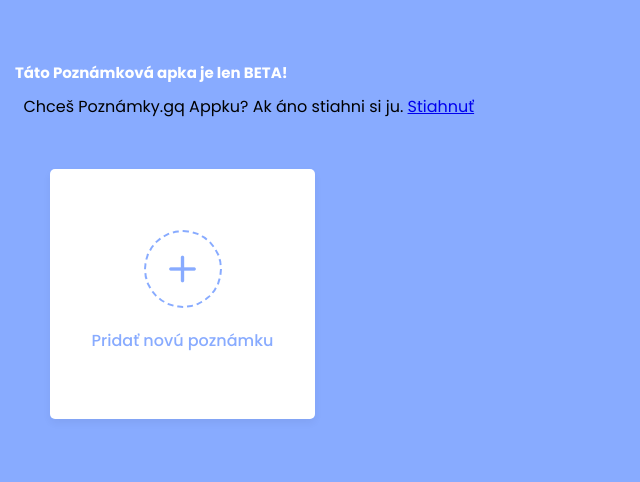
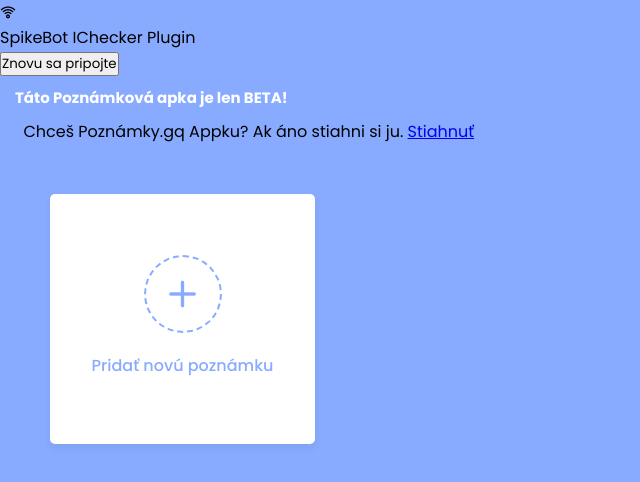
Before and after one commit to SpikeNew7774/poznamky.gq, a plain HTML site: page index.html in a window 1280 px wide. Shown: the whole page, without its empty margins (0-640 px from the left). Drawn offline with nearby package versions, Linux system fonts and the light colour scheme.

Commit message:
Update index.html

```diff
--- a/index.html
+++ b/index.html
@@ -17,7 +17,7 @@
     <link rel="shortcut icon" href="notesicon-80.png" type="image/x-icon">
   </head>
   <body>
-        <div class="popup">
+      <div class="popup-ichecker">
 
       <div class="icon"><i class="uil uil-wifi"></i></div>
       <div class="details">
```
